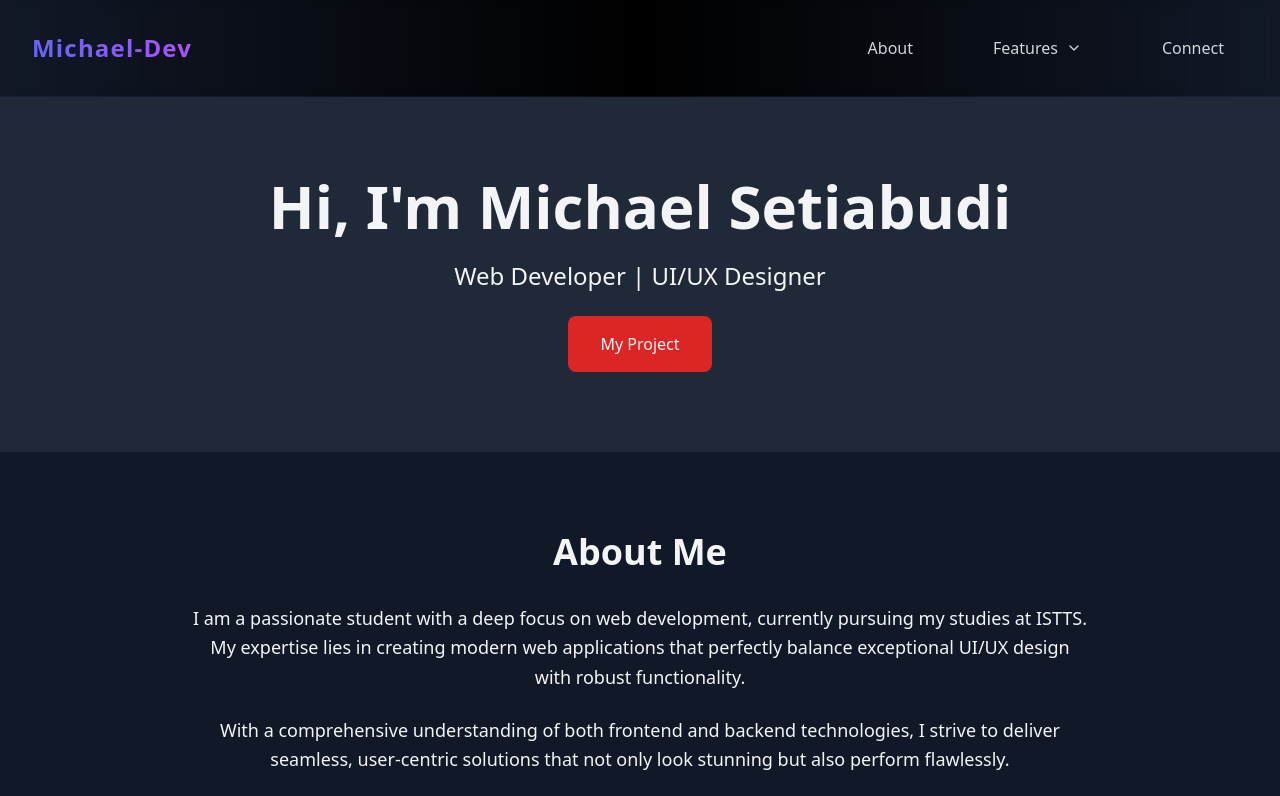
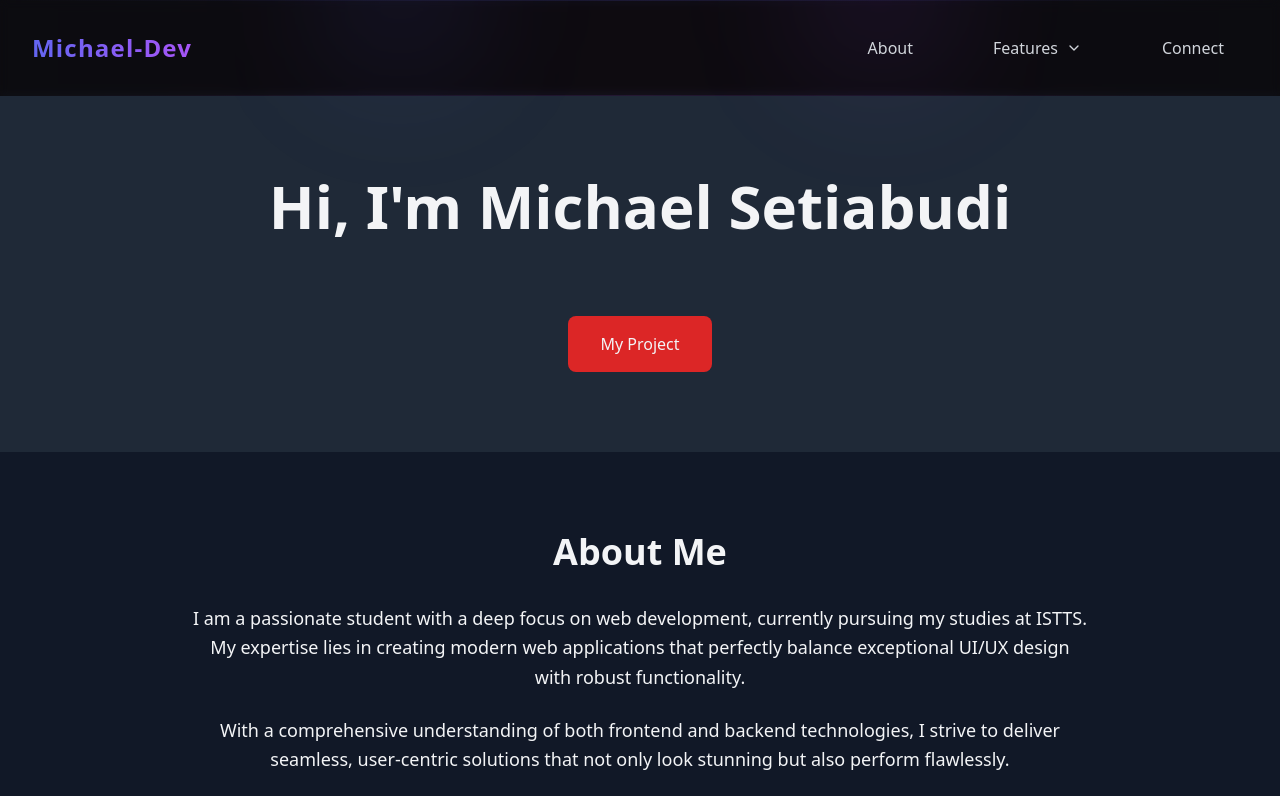
Before and after one commit to MichaelSetiabudi/porto_michaelsetiabudi, a Next.js app: page /landingpage in a window 1280 px wide. Shown: the top 796 px of the page. Built offline with nearby package versions, Linux system fonts and the light colour scheme.

Commit message:
change design and animation

```diff
--- a/src/pages/components/Header.tsx
+++ b/src/pages/components/Header.tsx
@@ -31,8 +31,8 @@ const Header = () => {
       }
     };
 
-    window.addEventListener('resize', handleResize);
-    return () => window.removeEventListener('resize', handleResize);
+    window.addEventListener("resize", handleResize);
+    return () => window.removeEventListener("resize", handleResize);
   }, []);
 
   const handleLoginClick = () => {
@@ -91,13 +91,32 @@ const Header = () => {
     duration-300
     relative
     font-medium
+    before:content-['']
+    before:absolute
+    before:-bottom-1
+    before:left-1/2
+    before:-translate-x-1/2
+    before:w-2
+    before:h-2
+    before:bg-gradient-to-r
+    before:from-indigo-500
+    before:to-purple-500
+    before:rounded-full
+    before:scale-0
+    hover:before:scale-100
+    before:transition-transform
+    before:duration-300
     after:content-['']
     after:absolute
-    after:bottom-0
-    after:left-0
-    after:w-full
-    after:h-0.5
-    after:bg-indigo-500
+    after:-bottom-1
+    after:left-1/2
+    after:-translate-x-1/2
+    after:w-8
+    after:h-[1px]
+    after:bg-gradient-to-r
+    after:from-transparent
+    after:via-indigo-500
+    after:to-transparent
     after:scale-x-0
     hover:after:scale-x-100
     after:transition-transform
@@ -111,18 +130,33 @@ const Header = () => {
   const dropdownClass = `
     absolute top-full right-0 mt-2
     w-48 bg-gray-900/95 backdrop-blur-sm
-    rounded-lg shadow-lg
-    border border-indigo-500/10
+    rounded-2xl shadow-xl
+    border border-indigo-500/20
     py-2
     transform transition-all duration-200 ease-in-out
-    ${showFeatures ? 'opacity-100 translate-y-0' : 'opacity-0 -translate-y-2 pointer-events-none'}
+    ${
+      showFeatures
+        ? "opacity-100 translate-y-0"
+        : "opacity-0 -translate-y-2 pointer-events-none"
+    }
   `;
 
   return (
-    <div className="bg-gradient-to-r from-gray-900 via-black to-gray-900 border-b border-indigo-500/10 fixed w-full top-0 z-50">
-      <header className="w-full px-4 md:px-8 h-24 flex items-center justify-between backdrop-blur-sm">
+    <div className="bg-[#0A0A0A] relative">
+      {/* Subtle gradient overlay */}
+      <div className="absolute inset-0 bg-gradient-to-r from-indigo-900/5 via-purple-900/5 to-indigo-900/5" />
+
+      {/* Decorative elements */}
+      <div className="absolute top-0 left-0 w-full h-[1px] bg-gradient-to-r from-transparent via-indigo-500/30 to-transparent" />
+      <div className="absolute bottom-0 left-0 w-full h-[1px] bg-gradient-to-r from-transparent via-purple-500/30 to-transparent" />
+
+      {/* Glowing orbs */}
+      <div className="absolute -top-20 left-1/4 w-40 h-40 bg-indigo-500/10 rounded-full blur-3xl" />
+      <div className="absolute -top-20 right-1/4 w-40 h-40 bg-purple-500/10 rounded-full blur-3xl" />
+
+      <header className="w-full px-4 md:px-8 h-24 flex items-center justify-between backdrop-blur-sm relative z-10">
         <div className="text-xl md:text-2xl font-bold tracking-wider flex items-center">
-          <span className="bg-gradient-to-r from-indigo-500 to-purple-500 bg-clip-text text-transparent">
+          <span className="bg-gradient-to-r from-indigo-500 to-purple-500 bg-clip-text text-transparent relative">
             Michael-Dev
           </span>
         </div>
@@ -141,7 +175,11 @@ const Header = () => {
               onBlur={() => setTimeout(() => setShowFeatures(false), 200)}
             >
               <span>Features</span>
-              <ChevronDown className={`ml-2 h-4 w-4 transform transition-transform duration-200 ${showFeatures ? 'rotate-180' : ''}`} />
+              <ChevronDown
+                className={`ml-2 h-4 w-4 transform transition-transform duration-200 ${
+                  showFeatures ? "rotate-180" : ""
+                }`}
+              />
             </button>
 
             <div className={dropdownClass}>
@@ -197,7 +235,7 @@ const Header = () => {
             border-l border-indigo-500/10 h-[calc(100vh-6rem)]
             transform transition-transform duration-300 ease-in-out
             flex flex-col items-start p-4 space-y-4
-            ${isMenuOpen ? 'translate-x-0' : 'translate-x-full'}
+            ${isMenuOpen ? "translate-x-0" : "translate-x-full"}
             md:hidden
           `}
         >
--- a/src/pages/landingpage/Main.tsx
+++ b/src/pages/landingpage/Main.tsx
@@ -1,5 +1,5 @@
 /* eslint-disable react/no-unescaped-entities */
-import React from "react";
+import React, { useState, useEffect } from "react";
 import Image from "next/image";
 
 const customAnimations = `
@@ -21,14 +21,12 @@ const customAnimations = `
       transform: translateX(0);
     }
   }
-  @keyframes slideInRight {
-    from {
+  @keyframes blink {
+    0%, 100% {
+      opacity: 1;
+    }
+    50% {
       opacity: 0;
-      transform: translateX(50px);
-    }
-    to {
-      opacity: 1;
-      transform: translateX(0);
     }
   }
   .animate-fadeIn {
@@ -37,15 +35,61 @@ const customAnimations = `
   .animate-slideInLeft {
     animation: slideInLeft 1s ease forwards;
   }
-  .animate-slideInRight {
-    animation: slideInRight 1s ease forwards;
-  }
-
-  html {
-    scroll-behavior: smooth;
+  .cursor {
+    display: inline-block;
+    width: 2px;
+    height: 1em;
+    background-color: currentColor;
+    margin-left: 2px;
+    animation: blink 1s step-end infinite;
   }
 `;
+const TypewriterText = () => {
+  const [text, setText] = useState("");
+  const [isDeleting, setIsDeleting] = useState(false);
+  const [loopNum, setLoopNum] = useState(0);
+  const phrases = [
+    "Web Developer",
+    "UI/UX Enthusiast",
+  ];
+  const typingSpeed = 70;
+  const deletingSpeed = 30;
+  const pauseTime = 1500;
 
+  useEffect(() => {
+    const currentPhrase = phrases[loopNum % phrases.length];
+
+    const tick = () => {
+      if (!isDeleting) {
+        setText(currentPhrase.substring(0, text.length + 1));
+      } else {
+        setText(currentPhrase.substring(0, text.length - 1));
+      }
+    };
+
+    let timeoutId: NodeJS.Timeout;
+
+    if (!isDeleting && text === currentPhrase) {
+      timeoutId = setTimeout(() => setIsDeleting(true), pauseTime);
+    } else if (isDeleting && text === "") {
+      setIsDeleting(false);
+      setLoopNum(loopNum + 1);
+    } else {
+      timeoutId = setTimeout(tick, isDeleting ? deletingSpeed : typingSpeed);
+    }
+
+    return () => clearTimeout(timeoutId);
+  }, [text, isDeleting, loopNum, phrases]);
+
+  return (
+    <p className="text-xl md:text-2xl text-center h-8">
+      <span className="bg-gradient-to-r from-indigo-400 via-purple-400 to-pink-400 bg-clip-text text-transparent font-semibold">
+        {text}
+      </span>
+      <span className="cursor" />
+    </p>
+  );
+};
 const Main = () => {
   const scrollToProjects = (e: React.MouseEvent<HTMLButtonElement>): void => {
     e.preventDefault();
@@ -67,9 +111,7 @@ const Main = () => {
             <h1 className="text-4xl md:text-6xl font-bold text-center animate-slideInLeft">
               Hi, I'm Michael Setiabudi
             </h1>
-            <p className="text-xl md:text-2xl text-center animate-slideInRight">
-              Web Developer | UI/UX Designer
-            </p>
+            <TypewriterText />
             <div className="text-center">
               <button
                 onClick={scrollToProjects}
--- a/src/pages/landingpage/index.tsx
+++ b/src/pages/landingpage/index.tsx
@@ -22,7 +22,7 @@ const Index: React.FC = () => {
       <div className="flex flex-col min-h-screen bg-[#2c2c2e] scroll-smooth">
         <Header />
 
-        <main className="flex-grow bg-[#2c2c2e] text-[#e5e5e5] pt-24 overflow-x-hidden">
+        <main className="flex-grow bg-[#2c2c2e] text-[#e5e5e5] overflow-x-hidden">
           <Main />
         </main>
 
```
